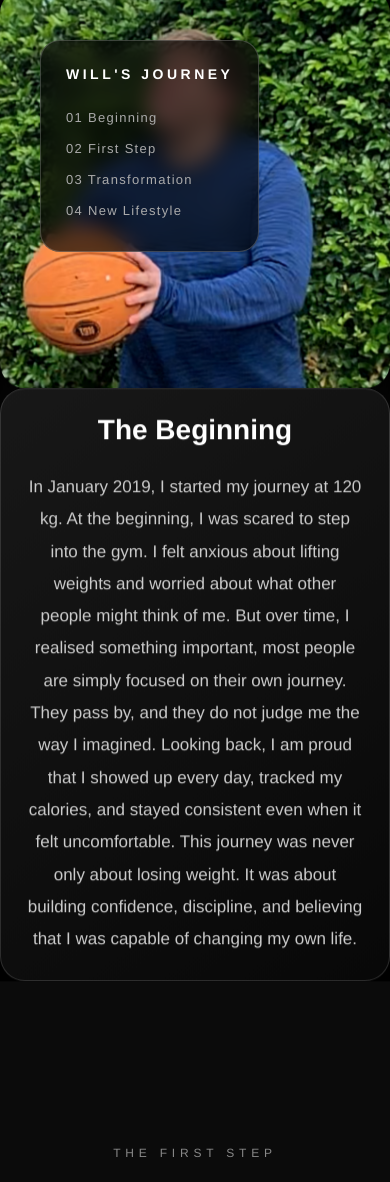
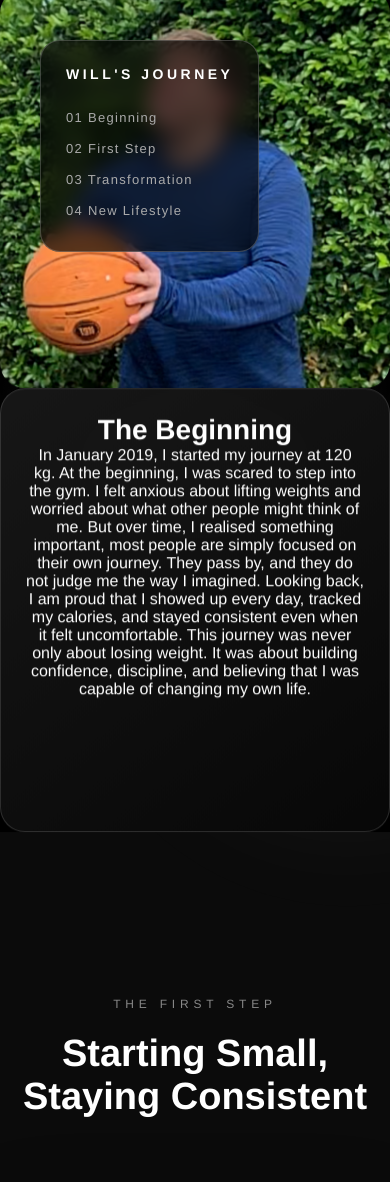
Before and after one commit to po-12365/will_weight_loss_journey, a Django app: page / in a window 390 px wide. Shown: the top 1182 px of the page. Run offline with Django 5.2, Linux system fonts and the light colour scheme.

Commit message:
Fix intro section layout, mobile image sizing, and styling effects

```diff
--- a/weightloss/static/weightloss/css/style.css
+++ b/weightloss/static/weightloss/css/style.css
@@ -1037,82 +1037,75 @@ translateY(0);
 
 
 /* =========================
-   INTRO TEXT BOX
+   INTRO IMAGE
 ========================= */
 
+.intro-image {
 
-.intro-text {
+    flex:0 0 280px;
 
-    flex:1;
+}
 
-    max-width:550px;
 
-    padding:40px;
+.intro-image img {
 
-    background:
+    width:100%;
 
-    linear-gradient(
-        145deg,
-        #181818,
-        #080808
-    );
+    height:420px;
+
+    object-fit:cover;
+
+    object-position:center top;
+
+    display:block;
 
     border-radius:25px;
 
-    border:
+    box-shadow:
+    0 25px 60px rgba(0,0,0,.7);
 
-    1px solid rgba(255,255,255,.15);
-
-
-    box-shadow:
-
-    0 25px 60px rgba(0,0,0,.6);
+    transition:.5s ease;
 
 }
 
 
 
-.intro-text h2 {
+.intro-image img:hover {
 
-    font-size:38px;
-
-    margin-bottom:25px;
-
-    color:white;
+    transform:scale(1.04);
 
 }
 
 
 
-.intro-text p {
+/* =========================
+   DESKTOP LARGE SCREEN
+========================= */
 
-    color:#ccc;
+@media(min-width:1200px){
 
-    font-size:17px;
+    .intro-image {
 
-    line-height:1.9;
+        flex:0 0 320px;
+
+    }
+
+
+    .intro-image img {
+
+        height:450px;
+
+    }
 
 }
 
 
+
 /* =========================
-   MOBILE INTRO
+   MOBILE
 ========================= */
 
-
 @media(max-width:768px){
-
-
-    .intro {
-
-        flex-direction:column;
-
-        padding:25px;
-
-        gap:30px;
-
-    }
-
 
     .intro-image {
 
@@ -1127,8 +1120,11 @@ translateY(0);
 
         height:400px;
 
+        object-position:center top;
+
     }
 
+}
 
     .intro-text {
 
```
